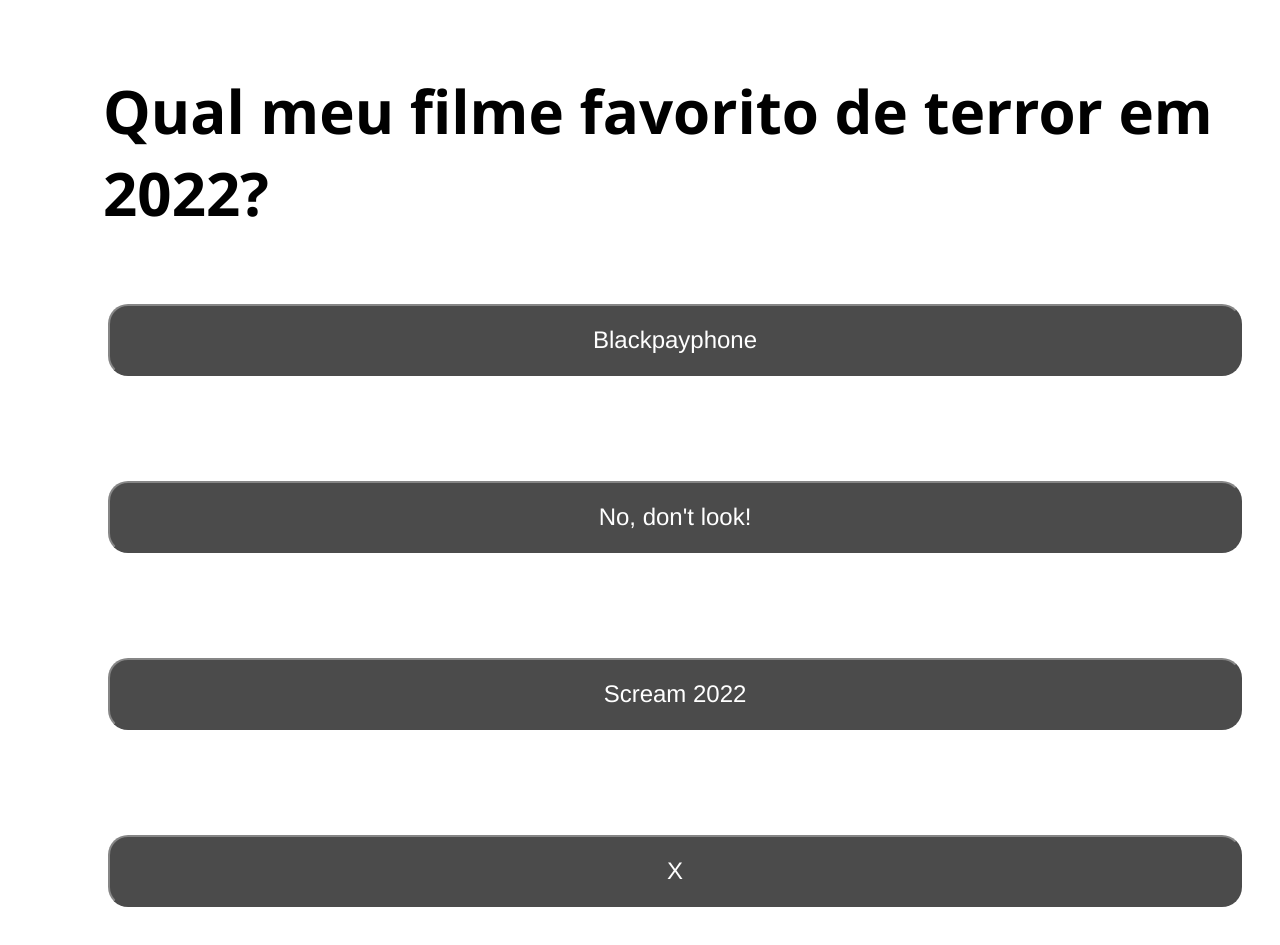
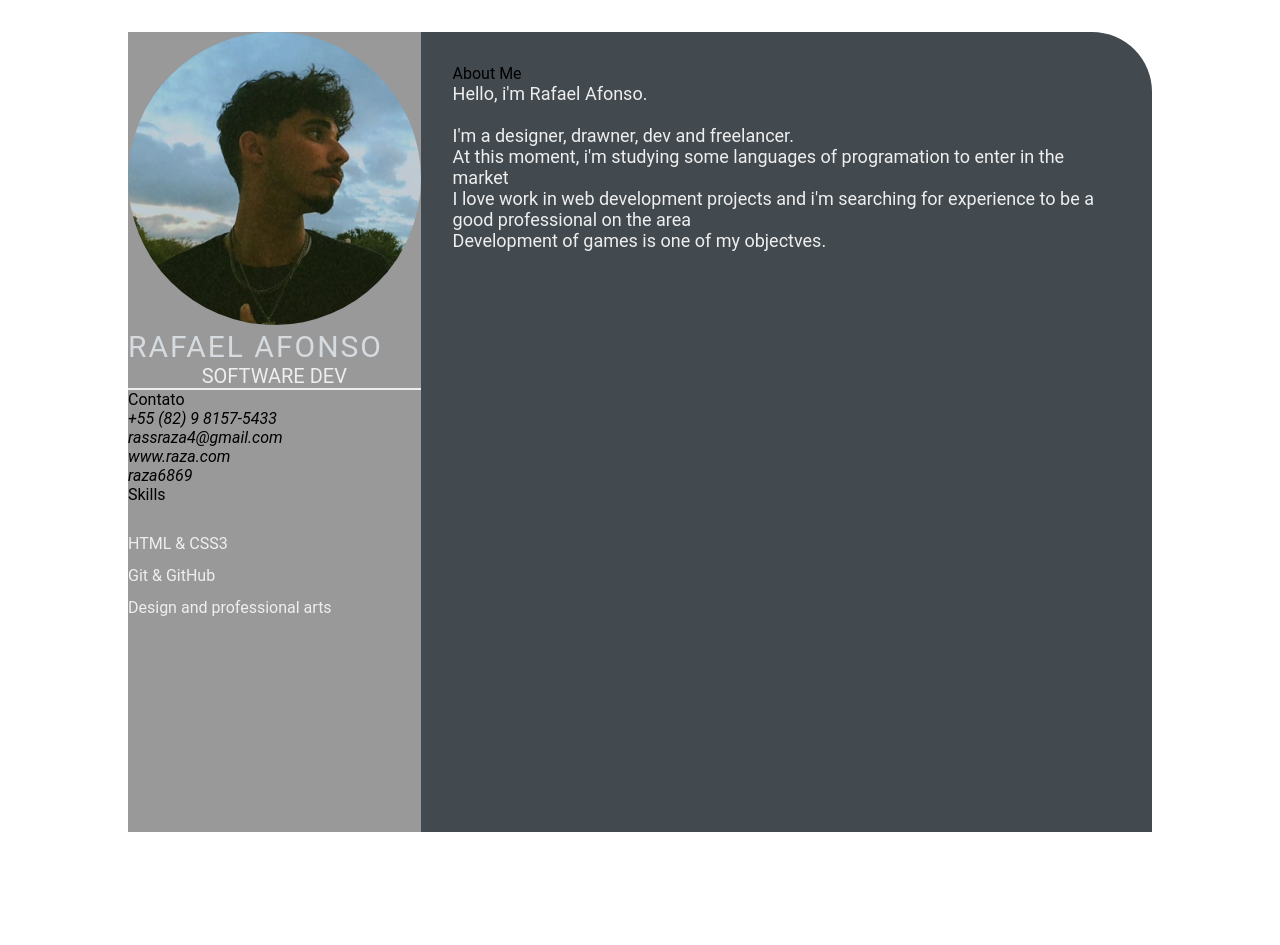
Before and after one commit to Raza6869/NewLegacy.github.io, a plain HTML site: page index.html in a window 1280 px wide. After the commit the page ends 864 px from the top, so only its background shows below. Drawn offline with Linux system fonts and the light colour scheme.

Commit message:
Teste (#2)
* features: add index.html, add css/stlye.css

* features: add css.style and profile image

```diff
--- a/index.html
+++ b/index.html
@@ -1,19 +1,58 @@
 
-<html style="font-size: 30px;font-family: Impact, Haettenschweiler, 'Arial Narrow Bold', sans-serif;">
-    <Head>
-        <Title>QUIZ DO COCÓ</Title>
-        <link rel="stylesheet" href="css/style.css">
-    </Head>
-    <Body>
-        <div>
-            <H1 class="pergunta">Qual meu filme favorito de terror em 2022?</H1>
-        </div>
+<!DOCTYPE html>
+<html lang="en">
+<head>
+    <meta charset="UTF-8">
+    <meta http-equiv="X-UA-Compatible" content="IE=edge">
+    <meta name="viewport" content="width=device-width, initial-scale=1.0">
+    <title>Rafael Afonso: Currículo</title>
+    <link rel="stylesheet" href="style.css">
+</head>
+<body>
+    <main class="resume-contents">
 
-        <div class="container">
-           <button class="Alternativa">Blackpayphone</button><br>
-            <button class="Alternativa">No, don't look!</button><br>
-            <button class="Alternativa">Scream 2022</button><br>
-            <button class="Alternativa">X</button>
-        </div>
-    </Body>
+        <section class="left-section">
+            <section class="left-section-content">
+                <div class="profile">
+                    <img class="profile-image" src="img/profile-image.jpg" alt="Profile image">
+                    <p class="name">Rafael Afonso</p>
+                    <p class="profession">Software Dev</p>
+                </div>
+                <div class="contat-info">
+                    <p class="left-tittle">Contato</p>
+                    <ul>
+                        <li></li><i class="fa fa-phone">+55 (82) 9 8157-5433</i></li>
+                        <li><i class="fa fa-envelope">rassraza4@gmail.com</i></li>
+                        <li><i class="fa fa-globe">www.raza.com</i></li>
+                        <li><i class="github">raza6869</i></li>
+                    </ul>
+                </div>
+                <div class="skills">
+                    <p class="left-tittle">Skills</p>
+                    <ul>
+                        <li><p>HTML & CSS3</p></li>
+                        <li><p>Git & GitHub</p></li>
+                        <li><p>Design and professional arts</p></li>
+                    </ul>
+                </div>
+            </section>
+
+        </section>
+            <section class="right-section">
+                <section class="right-section-contents">
+                    <div class="about-gap">
+                        <div class="right-tittle">About Me</div>
+                        <p class="about-me-contents">
+                            Hello, i'm Rafael Afonso.<br>
+                            <br>
+                            I'm a designer, drawner, dev and freelancer.<br>
+                            At this moment, i'm studying some languages of programation to enter in the market<br>
+                            I love work in web development projects and i'm searching for experience to be a good professional on the area <br>
+                            Development of games is one of my objectves.
+                        </p>
+                    </div>
+                </section>
+            </section>
+    </main>
+</body>
 </html>
--- /dev/null
+++ b/style.css
@@ -0,0 +1,103 @@
+* {
+    margin: 0;
+    padding: 0;
+    box-sizing: border-box;
+    list-style: none;
+    font-family: 'Roboto', sans-serif;
+}
+
+.resume-contents {
+    min-height: 100vh;
+    width: 80%;
+    margin: 2rem auto;
+    display: grid;
+    grid-template-columns: repeat(7, 1fr);
+}
+
+.left-section {
+    grid-column: span 2;
+    height: 100%;
+    background-color: #999999;
+}
+
+.right-section {
+    grid-column: span 5;
+    height: 100%;
+    background-color: #424a50;
+    border-radius: 0px 60px 0px 0px;
+}
+
+.left-section-contents{
+    padding: 2rem 2rem;
+}
+
+.profile {
+    width: 100%;
+    border-bottom: 2px solid #eeeeee;
+}
+
+.profile .profile-image {
+    width: 100%;
+    border-radius: 100%;
+}
+
+.name {
+    color: #D6DBDF;
+    font-size: 30px;
+    letter-spacing: 2px;
+    text-transform: uppercase;
+}
+
+.profession {
+    color: #eeeeee;
+    font-size: 20px;
+    text-transform: uppercase;
+    text-align: center;
+}
+
+/* .contact-info { border-bottom: 2px solid #1B2631; } */
+.left-title {
+    color: #eeeeee;
+    font-size: 20px;
+}
+
+.contact-info ul {
+    padding-top: 1.5rem;
+}
+
+.contact-info ul li,
+.references ul li {
+    padding: .4rem 0;
+    color: #eeeeee;
+}
+
+.contact-info ul li i,
+.references ul li i {
+    padding-right: 1rem;
+    font-size: 18px;
+    color: #eeeeee;
+}
+
+.skills ul {
+    padding-top: 1.5rem;
+}
+.skills ul li p {
+    padding: .4rem 0;
+    color: #eeeeee;
+}
+
+.right-section-contents {
+    padding: 2rem 2rem;
+}
+
+.right-title {
+    color: #eeeeee;
+}
+
+.gap {
+    padding-bottom: 2rem;
+}
+.about-me-contents {
+    font-size: 18px;
+    color: #eeeeee;
+}
```
Also changed, not shown: img/profile-image.jpg (added).
